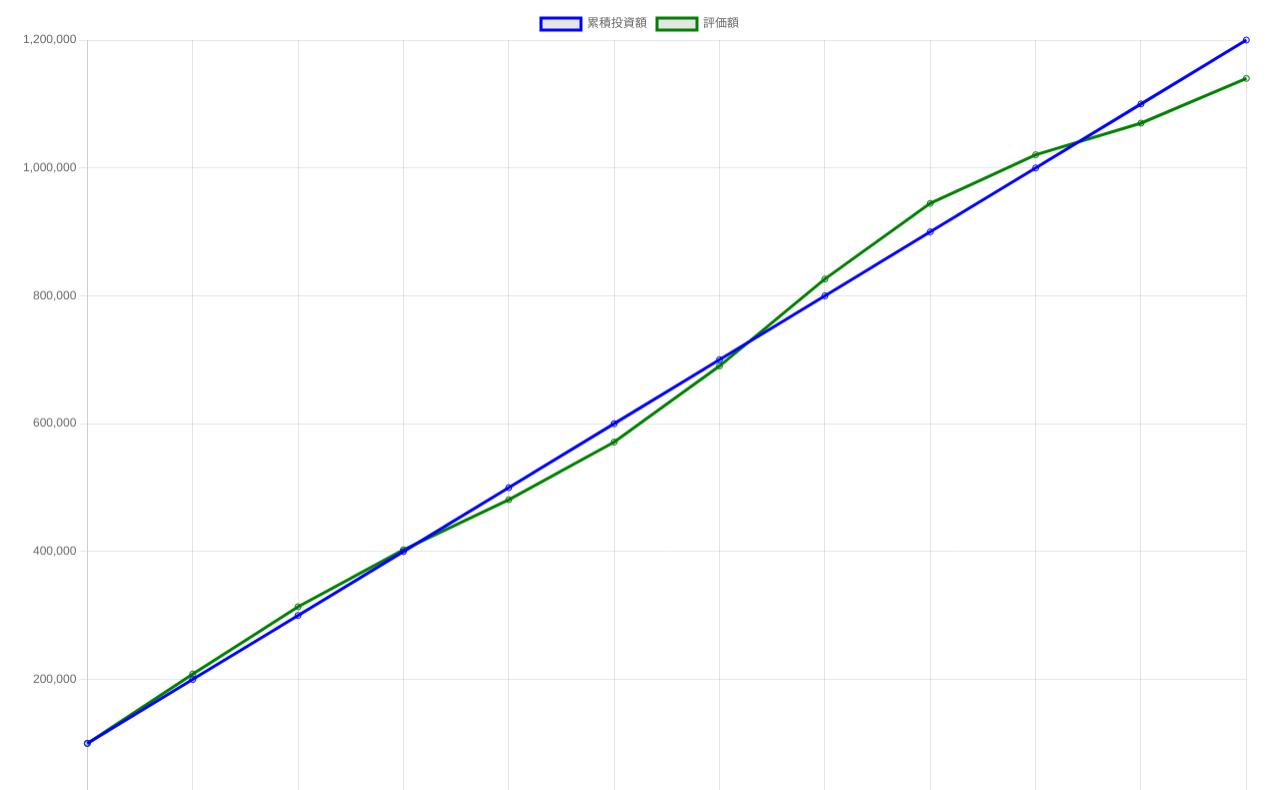
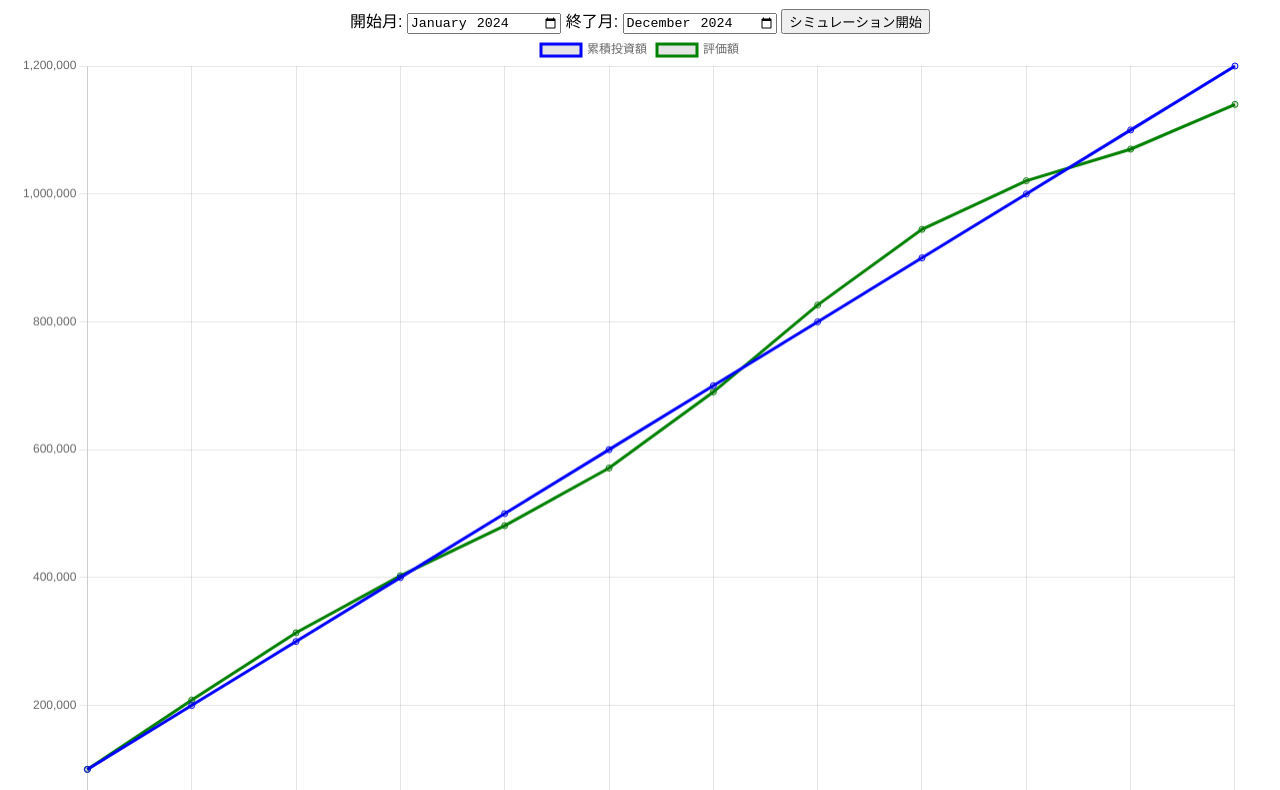
Before and after one commit to KotaroTanabe/vibe-invest-sim, a website: page public/index.html in a window 1280 px wide. Shown: the part 81-871 px from the top of the page. Drawn offline with nearby package versions, Linux system fonts and the light colour scheme.

Commit message:
feat: add date range simulation

```diff
--- a/package.json
+++ b/package.json
@@ -1,6 +1,6 @@
 {
   "name": "vibe-invest-sim",
-  "version": "0.1.0",
+  "version": "0.2.0",
   "type": "module",
   "scripts": {
     "start": "http-server -p 3000 -c-1 .",
--- a/public/index.html
+++ b/public/index.html
@@ -8,6 +8,11 @@
 </head>
 <body>
   <h1>投資シミュレーター</h1>
+  <div id="controls">
+    <label>開始月: <input type="month" id="start-date" value="2024-01"></label>
+    <label>終了月: <input type="month" id="end-date" value="2024-12"></label>
+    <button id="simulate-btn">シミュレーション開始</button>
+  </div>
   <canvas id="chart" width="600" height="400"></canvas>
   <script type="module" src="../src/main.js"></script>
 </body>
--- a/src/main.js
+++ b/src/main.js
@@ -1,15 +1,18 @@
-export function generateMockData() {
-  const labels = [
-    'Jan', 'Feb', 'Mar', 'Apr', 'May', 'Jun',
-    'Jul', 'Aug', 'Sep', 'Oct', 'Nov', 'Dec'
-  ];
+export function generateMockData(start = '2024-01', end = '2024-12') {
+  const startDate = new Date(`${start}-01`);
+  const endDate = new Date(`${end}-01`);
+  const labels = [];
   const investmentData = [];
   const valuationData = [];
   let cumulative = 0;
-  for (let i = 0; i < labels.length; i++) {
+  let i = 0;
+  for (let d = new Date(startDate); d <= endDate; d.setMonth(d.getMonth() + 1)) {
+    const label = `${d.getFullYear()}-${String(d.getMonth() + 1).padStart(2, '0')}`;
+    labels.push(label);
     cumulative += 100000;
     investmentData.push(cumulative);
     valuationData.push(Math.round(cumulative * (1 + 0.05 * Math.sin(i))));
+    i += 1;
   }
   return { labels, investmentData, valuationData };
 }
@@ -37,10 +40,22 @@ export function renderChart(ctx, data) {
   });
 }
 
+let chartInstance;
+
+export function updateChart() {
+  const start = document.getElementById('start-date').value;
+  const end = document.getElementById('end-date').value;
+  const ctx = document.getElementById('chart').getContext('2d');
+  const data = generateMockData(start, end);
+  if (chartInstance) {
+    chartInstance.destroy();
+  }
+  chartInstance = renderChart(ctx, data);
+}
+
 export function init() {
-  const ctx = document.getElementById('chart').getContext('2d');
-  const data = generateMockData();
-  renderChart(ctx, data);
+  document.getElementById('simulate-btn').addEventListener('click', updateChart);
+  updateChart();
 }
 
 if (typeof document !== 'undefined') {
```
Also changed, not shown: test/test.js (+7 -2 lines), README.md, 1 other file.
